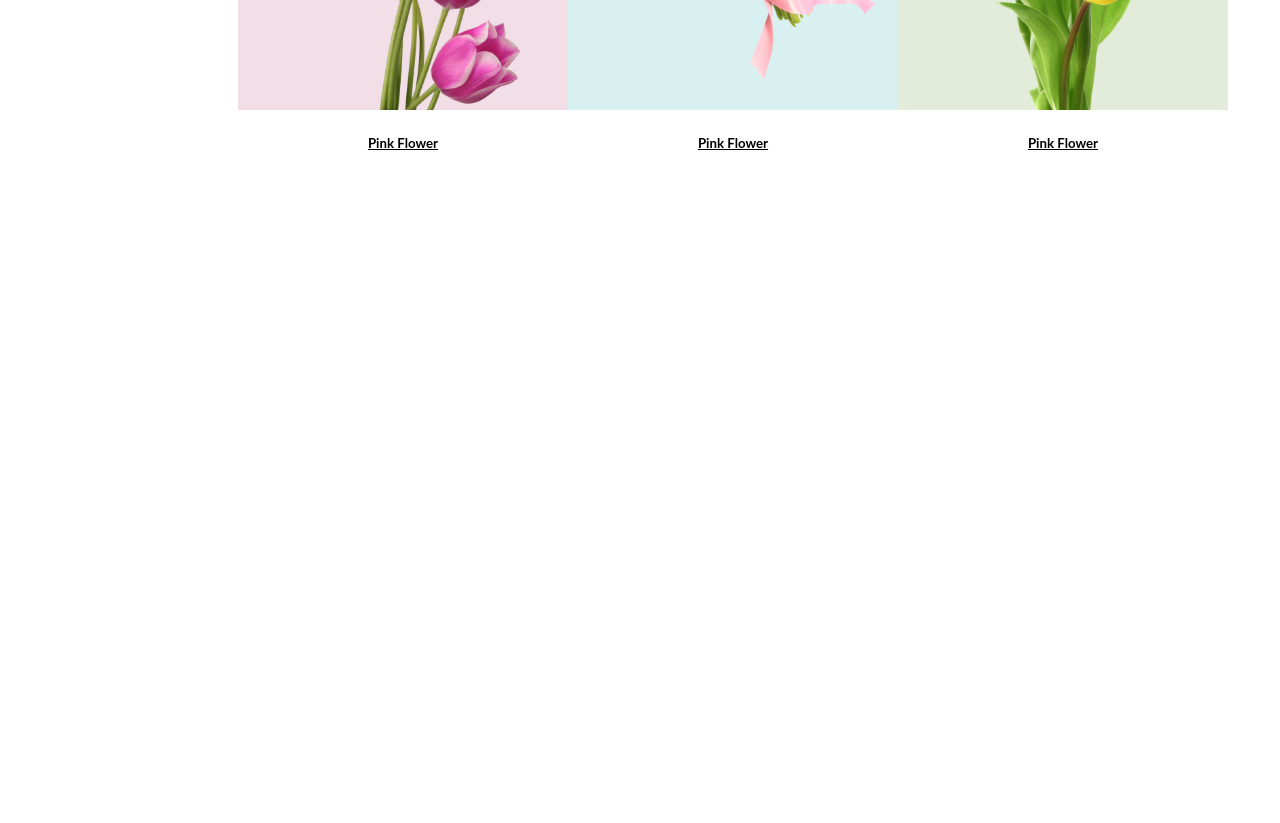
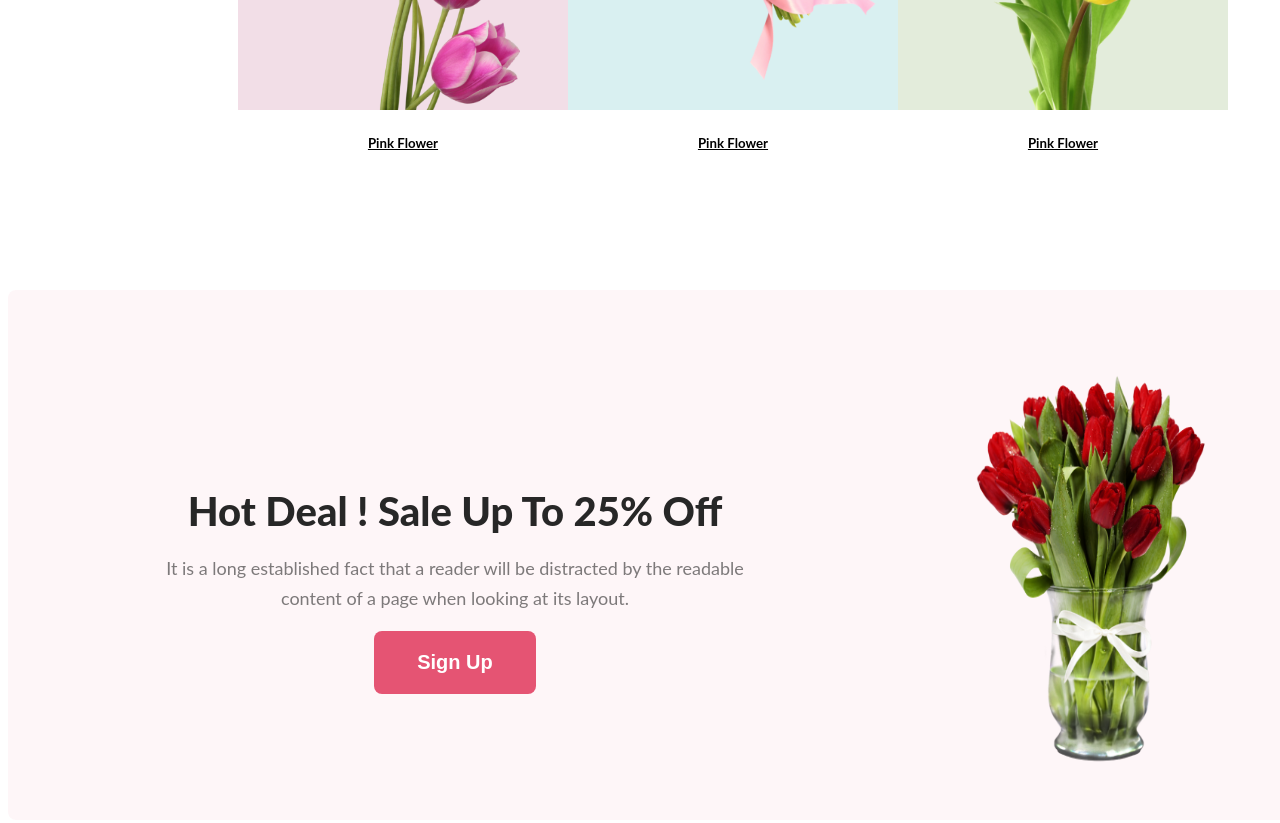
Before and after one commit to abdullah1211u/my-assignment-repo, a plain HTML site: page index.html in a window 1280 px wide. Shown: the part 1276-2099 px from the top of the page. Before the commit the page ends 1574 px from the top, so only its background shows below. Drawn offline with Linux system fonts and the light colour scheme.

Commit message:
my offer commit

```diff
--- a/index.html
+++ b/index.html
@@ -47,13 +47,24 @@
         </div>
         <div class="images-three">
           <img class="img-cls3" src="./Flower Asset/pngwing 7.png" alt="">
-
           <div class="text-title">
             <h5>Pink Flower</h5>
           </div>
         </div>
       </div>
     </section>
+    <section>
+      <div class="offer-sec">
+        <div class="offer-content">
+          <h3 class="offer-title">Hot Deal ! Sale Up To 25% Off</h3>
+          <p class="offer-descrip">It is a long established fact that a
+            reader will be distracted by the readable content of a page
+            when looking at its layout.</p>
+            <button class="sign-up-btn">Sign Up</button>
+        </div>
+        <img class="flower-pic" src="./Flower Asset/pngwing 8.png" alt="">
+      </div>
+    </section>
   </main>
 </body>
 </html>
--- a/styles/styles.css
+++ b/styles/styles.css
@@ -112,3 +112,49 @@ padding: 20px 43px;
   text-decoration: underline;
   text-align:center;
 }
+.offer-sec{
+  padding: 30px 30px 0px 150px ;
+  display: flex;
+  align-items: center;
+  width: 1325px;
+  height: 500px;
+  justify-content: space-between;
+  border-radius: 8px;
+  background: rgba(229, 84, 115, 0.05);
+  margin-bottom: 130px;
+}
+.offer-title{
+  color: #272727;
+font-size: 40px;
+font-weight: 800;
+margin-bottom: 10px;
+}
+.offer-descrip{
+  color: rgba(39, 39, 39, 0.60);
+  text-align: center;
+  font-size: 18px;
+  font-weight: 400;
+  line-height: 30px;
+  display: flex;
+  width: 594px;
+  flex-direction: column;
+}
+.sign-up-btn{
+  border-radius: 8px;
+ background: #E55473;
+ margin-top: 10px;
+ border: 0;
+ margin-top: 0px;
+ color: white;
+ font-size: 20px;
+ font-weight: 700;
+ padding: 20px 43px;
+}
+.flower-pic{
+  width: 240px;
+height: 400px;
+margin-right: 270px;
+}
+.offer-content{
+  text-align: center;
+}
```
